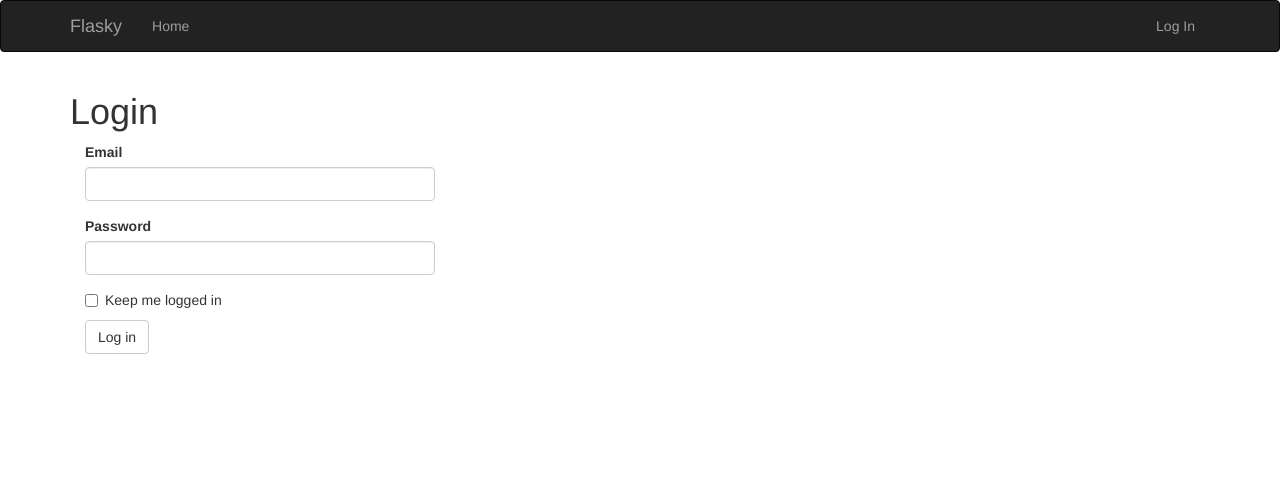
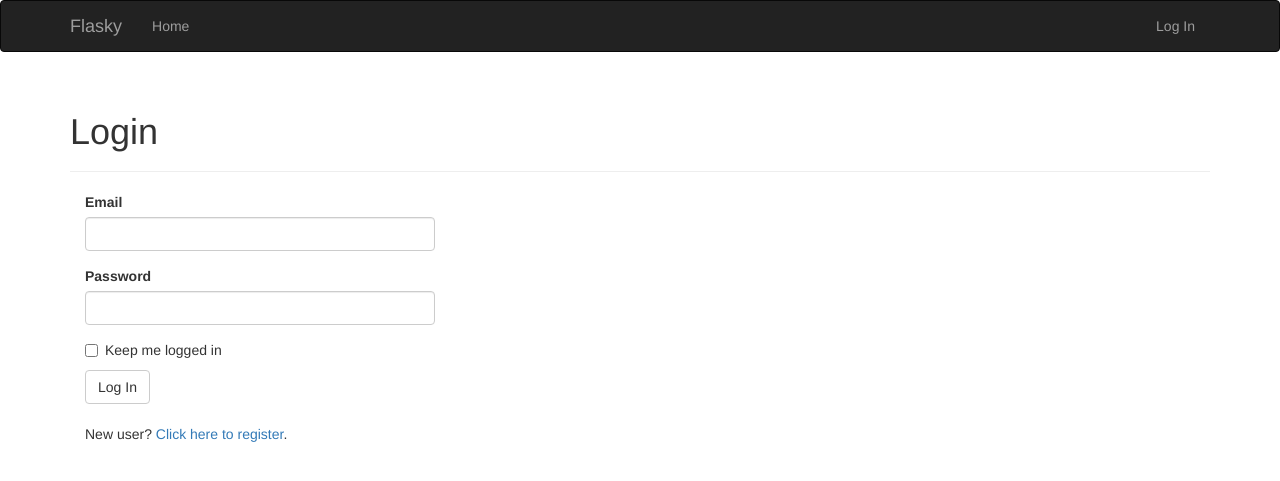
Before and after one commit to cmotek/grinberg_walkthrough, a Flask app: page /auth/login in a window 1280 px wide. Shown: the top 481 px of the page. Run offline with Flask 2, Linux system fonts and the light colour scheme; some libraries are stand-ins or nearby versions.

Commit message:
chaptereightwork

```diff
--- a/flask_practice/app/auth/forms.py
+++ b/flask_practice/app/auth/forms.py
@@ -1,10 +1,33 @@
 from flask_wtf import FlaskForm
 from wtforms import StringField, PasswordField, BooleanField, SubmitField
-from wtforms.validators import DataRequired, Length, Email
+from wtforms.validators import DataRequired, Length, Email, Regexp, EqualTo
+from wtforms import ValidationError
+from ..models import User
 
 class LoginForm(FlaskForm):
     email = StringField('Email', validators=[DataRequired(), Length(1, 64),
                                              Email()])
     password = PasswordField('Password', validators=[DataRequired()])
     remember_me = BooleanField('Keep me logged in')
-    submit = SubmitField('Log in')
+    submit = SubmitField('Log In')
+
+class RegistrationForm(FlaskForm):
+    email = StringField('Email', validators=[DataRequired(), Length(1, 64),
+                                             Email()])
+    username = StringField('Username', validators=[
+        DataRequired(), Length(1,64),
+        Regexp('^[A-Za-z][A-Za-z0-9_.]*$', 0,
+        'Username must have only letters, number, dots or '
+        'underscores')])
+    password = PasswordField('Password', validators=[
+        DataRequired(), EqualTo('password2', message='Password must match.')])
+    password2 = PasswordField('Confirm password', validators=[DataRequired()])
+    submit = SubmitField('Register')
+
+def validate_email(self, field):
+    if User.query.filter_by(username=field.data).first():
+        raise ValidationError('Email already registered.')
+
+def validate_username(self, field):
+    if User.query.filter_by(username=field.data).first():
+        raise ValidationError('Username already in use.')
--- a/flask_practice/app/templates/auth/login.html
+++ b/flask_practice/app/templates/auth/login.html
@@ -4,10 +4,12 @@
 {% block title %}Flasky - Login{% endblock %}
 
 {% block page_content %}
-<div class="page_header">
+<div class="page-header">
     <h1>Login</h1>
 </div>
 <div class="col-md-4">
     {{ wtf.quick_form(form) }}
+    <br>
+    <p>New user? <a href="{{ url_for('auth.register') }}">Click here to register</a>.</p>
 </div>
 {% endblock %}
```
